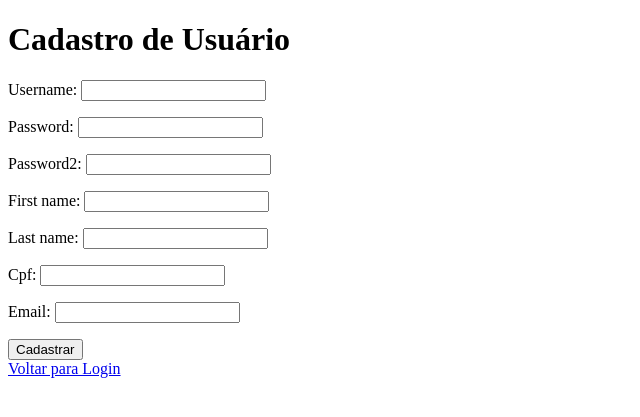
After one commit to guicannoslima/registro-ponto, a Django app: page /ponto/cadastro_usuario/ in a window 1280 px wide. The commit adds this page. Shown: the top 417 px of the page, without its empty margins (0-640 px from the left). Run offline with Django 5.2, Linux system fonts and the light colour scheme.

Commit message:
Cadastro de novos usuários e solicitação de redefinição de senhas via e-mail

```diff
--- a/ponto/admin.py
+++ b/ponto/admin.py
@@ -1,5 +1,5 @@
 from django.contrib import admin
-from .models import Perfil, RegistroPonto, HistoricoAlteracaoPonto, SolicitacaoAjustePonto
+from .models import Perfil, RegistroPonto, HistoricoAlteracaoPonto, SolicitacaoAjustePonto, Funcao
 
 @admin.register(Perfil)
 class PerfilAdmin(admin.ModelAdmin):
@@ -22,3 +22,7 @@ class HistoricoAlteracaoPontoAdmin(admin.ModelAdmin):
 @admin.register(SolicitacaoAjustePonto)
 class SolicitacaoAjustePontoAdmin(admin.ModelAdmin):
     list_display = ('funcionario', 'tipo_acao', 'status', 'criado_em')
+
+@admin.register(Funcao)
+class FuncaoAdmin(admin.ModelAdmin):
+    list_display = ('nome',)
--- a/ponto/forms.py
+++ b/ponto/forms.py
@@ -1,5 +1,5 @@
 from django import forms
-from .models import RegistroPonto, SolicitacaoAjustePonto
+from .models import Perfil, RegistroPonto, SolicitacaoAjustePonto
 from django.contrib.auth.models import User
 
 class RegistroManualForm(forms.ModelForm):
@@ -45,3 +45,22 @@ class RelatorioForm(forms.Form):
         if not gerar_todos and not funcionario:
             raise forms.ValidationError('Selecione um funcionário ou marque a opção "Gerar todos".')
         return self.cleaned_data
+
+class CadastroForm(forms.Form):
+    username = forms.CharField(max_length=150)
+    password = forms.CharField(widget=forms.PasswordInput)
+    password2 = forms.CharField(widget=forms.PasswordInput)
+    first_name = forms.CharField(max_length=150)
+    last_name = forms.CharField(max_length=150)
+    cpf = forms.CharField(max_length=11)
+    email = forms.EmailField()
+
+    def clean(self):
+        if self.cleaned_data.get('password') != self.cleaned_data.get('password2'):
+            raise forms.ValidationError('As senhas não coincidem.')
+        username = self.cleaned_data.get('username')
+        if User.objects.filter(username=username).exists():
+            raise forms.ValidationError('Este nome de usuário já está em uso.')
+        if Perfil.objects.filter(cpf=self.cleaned_data.get('cpf')).exists():
+            raise forms.ValidationError('Este CPF já está em uso.')
+        return self.cleaned_data
--- /dev/null
+++ b/ponto/templates/ponto/cadastro_usuario.html
@@ -0,0 +1,16 @@
+<!DOCTYPE html>
+<html lang="pt-br">
+    <head>
+        <meta charset="UTF-8">
+        <title>Cadastro de Usuário</title>
+    </head>
+    <body>
+        <h1>Cadastro de Usuário</h1>
+        <form method="post">
+            {% csrf_token %}
+            {{ form.as_p }}
+            <button type="submit">Cadastrar</button>
+        </form>
+        <a href="{% url 'login' %}">Voltar para Login</a>
+    </body>
+</html>
--- a/ponto/templates/registration/login.html
+++ b/ponto/templates/registration/login.html
@@ -13,5 +13,7 @@
         {{ form.as_p }}
         <button type="submit">Entrar</button>
     </form>
+    <p>Não tem uma conta? <a href="{% url 'cadastro_usuario' %}">Cadastre-se aqui</a></p>
+    <a href="{% url 'password_reset' %}">Esqueceu sua senha?</a>
 </body>
 </html>
--- a/ponto/urls.py
+++ b/ponto/urls.py
@@ -5,6 +5,10 @@ from . import views
 urlpatterns = [
     path('login/', auth_views.LoginView.as_view(template_name='registration/login.html'), name='login'),
     path('logout/', auth_views.LogoutView.as_view(), name='logout'),
+    path('password_reset/', auth_views.PasswordResetView.as_view(template_name='registration/password_reset.html', extra_context={'etapa': 'pedir'}), name='password_reset'),
+    path('password_reset/done/', auth_views.PasswordResetDoneView.as_view(template_name='registration/password_reset.html', extra_context={'etapa': 'enviado'}), name='password_reset_done'),
+    path('reset/<uidb64>/<token>/', auth_views.PasswordResetConfirmView.as_view(template_name='registration/password_reset.html', extra_context={'etapa': 'nova_senha'}), name='password_reset_confirm'),
+    path('reset/done/', auth_views.PasswordResetCompleteView.as_view(template_name='registration/password_reset.html', extra_context={'etapa': 'concluido'}), name='password_reset_complete'),
     path('', views.painel, name='painel'),
     path('bater_ponto/', views.bater_ponto, name='bater_ponto'),
     path('equipe/', views.equipe, name='equipe'),
@@ -18,4 +22,5 @@ urlpatterns = [
     path('ponto/historico/', views.historico_alteracoes, name='historico_alteracoes'),
     path('ponto/relatorios/', views.relatorio_ponto, name='relatorio_ponto'),
     path('ponto/relatorio/pdf/', views.exportar_relatorio_pdf, name='exportar_relatorio_pdf'),
+    path('ponto/cadastro_usuario/', views.cadastro_usuario, name='cadastro_usuario'),
 ]
--- a/ponto/views.py
+++ b/ponto/views.py
@@ -8,7 +8,7 @@ from django.utils import timezone
 from .permissoes import funcionarios_visiveis
 from django.contrib import messages
 from .models import Perfil, HistoricoAlteracaoPonto, SolicitacaoAjustePonto
-from .forms import RegistroManualForm, MotivoExclusaoForm, SolicitarCriacaoForm, SolicitarExclusaoForm, MotivoRejeicaoForm, RelatorioForm
+from .forms import CadastroForm, RegistroManualForm, MotivoExclusaoForm, SolicitarCriacaoForm, SolicitarExclusaoForm, MotivoRejeicaoForm, RelatorioForm
 from .relatorios import montar_relatorio
 from django.contrib.auth.models import User
 from xhtml2pdf import pisa
@@ -264,3 +264,25 @@ def exportar_relatorio_pdf(request):
     else:
         messages.error(request, 'Formulário inválido, verifique os dados e tente novamente.')
         return redirect('relatorio_ponto')
+
+def cadastro_usuario(request):
+    if request.method == 'POST':
+        form = CadastroForm(request.POST)
+        if form.is_valid():
+            user = User.objects.create_user(
+                username=form.cleaned_data['username'],
+                password=form.cleaned_data['password'],
+                first_name=form.cleaned_data['first_name'],
+                last_name=form.cleaned_data['last_name'],
+                email=form.cleaned_data['email']
+            )
+            Perfil.objects.create(
+                user=user,
+                cpf=form.cleaned_data['cpf'],
+                papel=Perfil.PAPEL_FUNCIONARIO
+            )
+            messages.success(request, 'Usuário cadastrado com sucesso.')
+            return redirect('login')
+    else:
+        form = CadastroForm()
+    return render(request, 'ponto/cadastro_usuario.html', {'form': form})
```
Also changed, not shown: ponto/models.py (+14 -0 lines), ponto/templates/ponto/relatorio_pdf.html (+72 -9 lines), ponto/templates/registration/password_reset.html (added, +36 -0 lines), registro_ponto/settings.py (+10 -1 lines), ponto/migrations/0004_funcao_perfil_funcao.py (added), ponto/migrations/0005_perfil_cpf.py (added).
